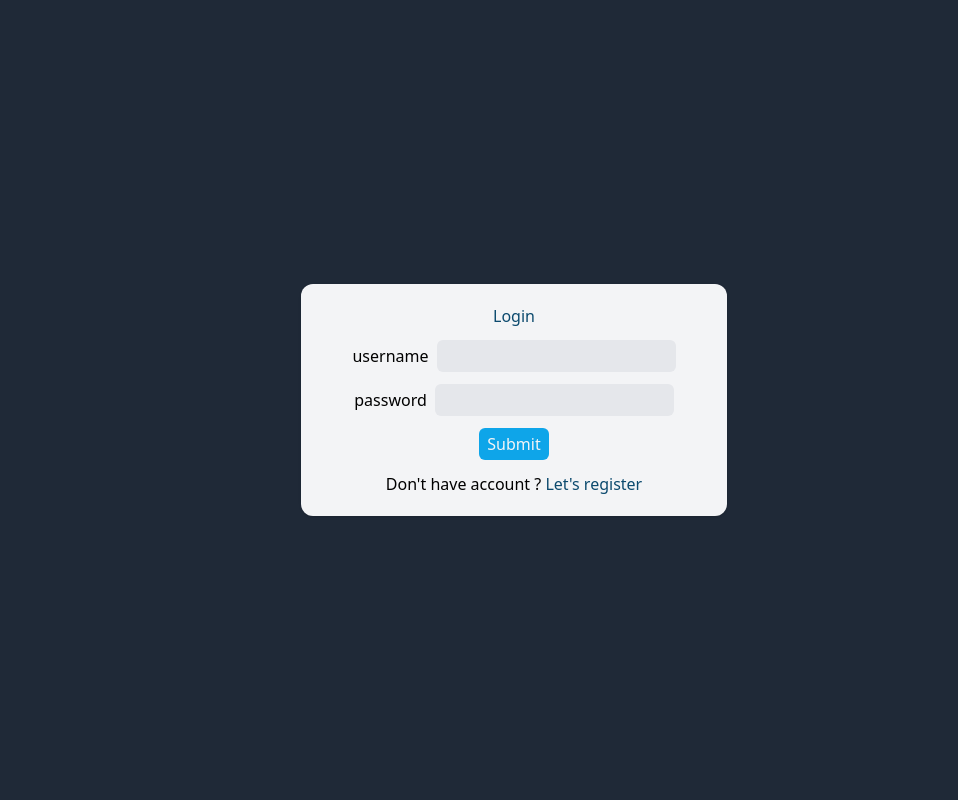
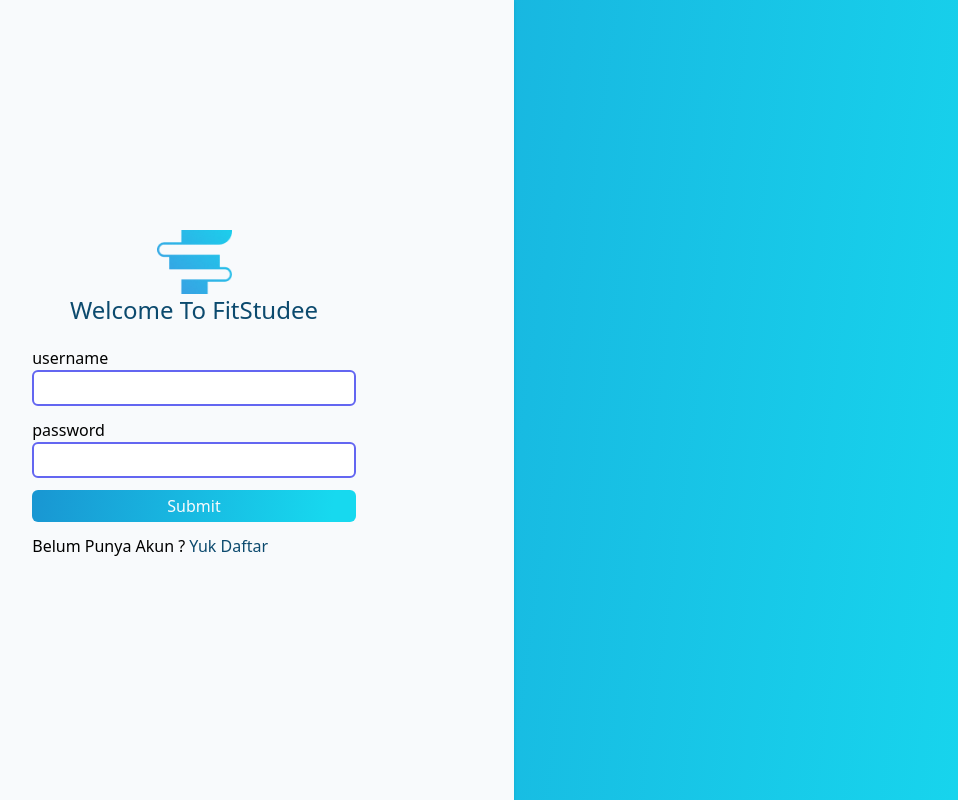
Before and after one commit to wiratana/fitstudee-fe, a Next.js app: page /auth/login in a window 1280 px wide. Shown: the whole page, without its empty margins (126-1084 px from the left). Built offline with nearby package versions, Linux system fonts and the light colour scheme.

Commit message:
update login page style

```diff
--- a/pages/auth/login.js
+++ b/pages/auth/login.js
@@ -1,5 +1,6 @@
 import Link from 'next/link'
 import { useRouter } from 'next/router'
+import Image from 'next/image'
 
 export default function Login(){
     const router = useRouter()
@@ -51,33 +52,36 @@ export default function Login(){
 
     return (
         <section>
-            <div className="bg-form h-screen bg-gray-800 flex items-center">
-                <div className="container mx-auto">
-                    <div className="form mx-auto w-1/3 bg-gray-100 p-5 rounded-xl shadow">
+            <div className="bg-form h-screen base-background flex items-center">
+                <div className="w-full">
+                    <div className="bg-slate-50 w-1/2 h-screen flex items-center shadow">
+                        <div className="form mx-auto p-2">
                             <div className="text-container text-center">
-                            <h1 className="text-sky-900">Login</h1>
+                                <Image src="/assets/img/Logo.png" width={75} height={75} className="mx-auto"/>
+                                <h1 className="text-sky-900 text-2xl">Welcome To FitStudee</h1>
                             </div>
-                        <form onSubmit={handleSubmit}>
-                            <div className="input-container text-center mx-auto">
+                            <form onSubmit={handleSubmit} className="mt-5">
+                                <div className="input-container mx-auto">
                                     <div className="input-group my-3">
-                                    <label htmlFor="name" className="mr-2">username</label>
-                                    <input id="name" type="text" name="name" className="bg-gray-200 rounded-md p-1"/>
+                                        <label htmlFor="name" className="block">username</label>
+                                        <input id="name" type="text" name="name" className="border-2 border-indigo-500 rounded-md p-1 w-full"/>
                                     </div>
                                     <div className="input-group my-3">
                                         <label htmlFor="password" className="mr-2">password</label>
-                                    <input id="password" type="text" name="password" className="bg-gray-200 rounded-md p-1"/>
+                                        <input id="password" type="text" name="password" className="border-2 border-indigo-500 rounded-md p-1 w-full"/>
                                     </div>
                                     <div className="input-group my-3">
-                                    <button type="submit" className="bg-sky-500 rounded-md px-2 py-1 text-gray-100">Submit</button>
+                                        <button type="submit" className="base-background rounded-md px-2 py-1 text-slate-50 w-full">Submit</button>
                                     </div>
-                                <div className="text-container">
-                                    Don&apos;t have account ? <Link href="/auth/register" className="text-sky-900">Let&apos;s register</Link>
+                                    <div className="text-container my-3">
+                                        Belum Punya Akun ? <Link href="/auth/register" className="text-sky-900">Yuk Daftar</Link>
                                     </div>
                                 </div>
                             </form>
                         </div>
                     </div>
                 </div>
+            </div>
         </section>
     );
 }
```
Lines whose indentation alone changed are shown as unchanged.
